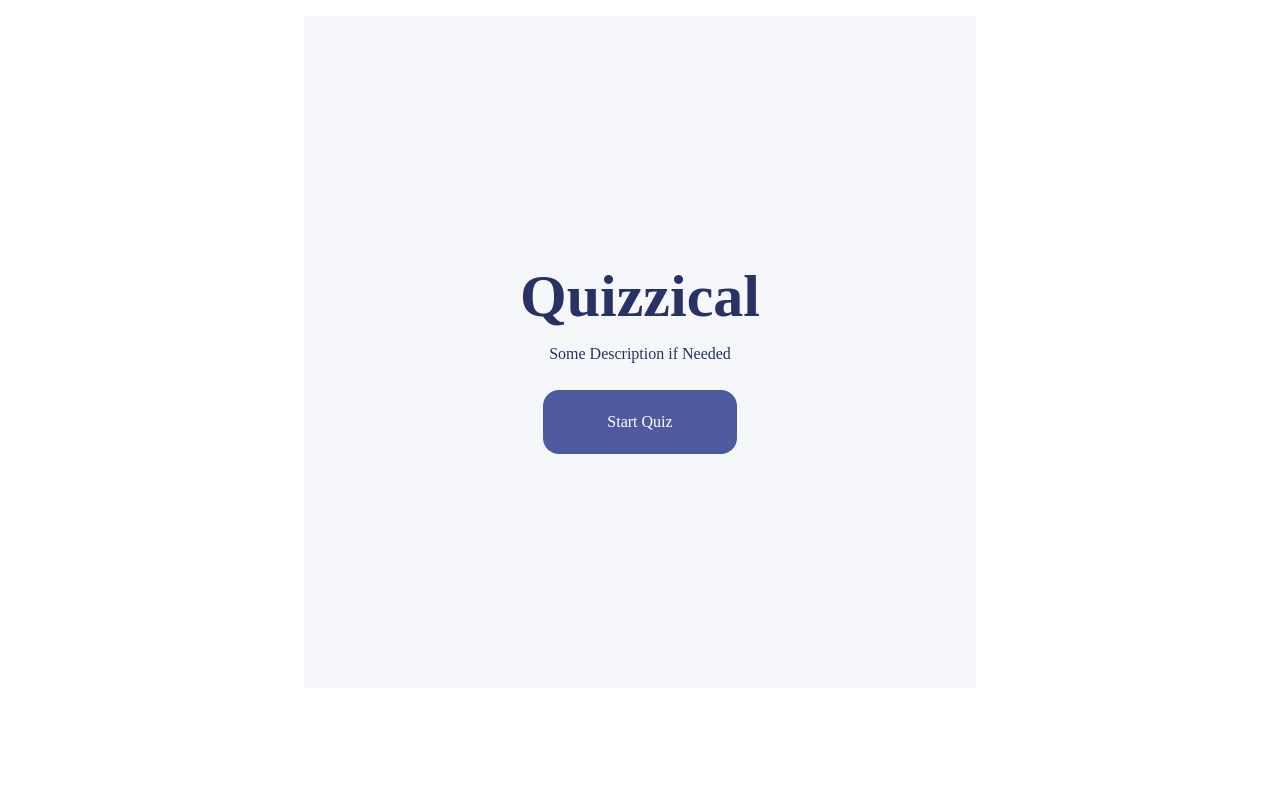
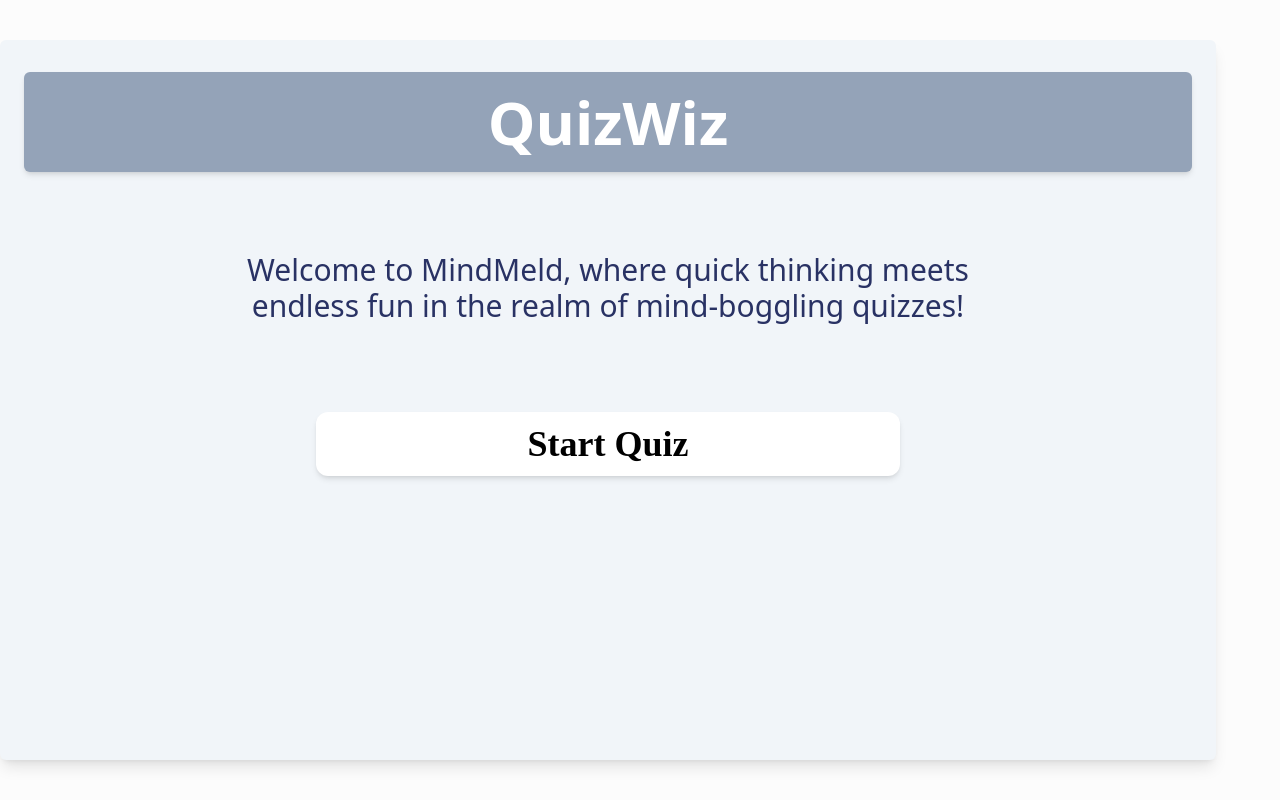
Before and after one commit to Taimoor2301/Quizz-App, a React (Vite) app: page / in a window 1280 px wide. Built offline with nearby package versions, Linux system fonts and the light colour scheme.

Commit message:
Finalize initial Version

```diff
--- a/src/components/Answers.jsx
+++ b/src/components/Answers.jsx
@@ -18,11 +18,11 @@ const Answers = (props) => {
   return data.map((i) => {
     return (
       <span
+        className="hover:shadow-xl hover:translate-y-[-5px] transition-all md:min-w-[150px] shadow-md rounded-md bg-slate-200"
         style={
           !props.gameFinished
             ? {
-                backgroundColor: i.selected ? "#4D5B9E" : "transparent",
-                color: i.selected ? "white" : "inherit",
+                backgroundColor: i.selected ? "white" : "",
               }
             : {
                 backgroundColor: i.correctPick
--- a/src/components/intro.jsx
+++ b/src/components/intro.jsx
@@ -1,13 +1,33 @@
 export default function Intro(props) {
   return (
-    <div className="flex flex-col gap-6 max-w-2xl relative aspect-square mx-auto mt-4 justify-center items-center bg-[#F5F7FB]">
-      <div className="text-center text-[#293264]">
-        <h1 className="text-6xl my-4 font-bold">Quizzical</h1>
-        <p className="space-x-2">Some Description if Needed</p>
+    <div
+      className=" bg-slate-100
+        p-6
+       shadow-lg
+       rounded-md
+       flex flex-col
+       lg:max-w-[95%]
+       min-h-[90vh]
+       min-w-[80vw]
+       items-center
+       gap-y-10
+       "
+    >
+      <div className="text-center text-[#293264] flex flex-col">
+        <h1
+          className="font-bold text-6xl  text-center my-2 mb-8
+      bg-slate-400 py-5 rounded-md shadow-md text-white "
+        >
+          QuizWiz
+        </h1>
+        <p className="md:max-w-[70%] text-center self-center my-12 text-3xl ">
+          Welcome to MindMeld, where quick thinking meets endless fun in the
+          realm of mind-boggling quizzes!
+        </p>
       </div>
 
       <button
-        className="bg-[#4D5B9E] hover:bg-[#293264] text-white px-16 py-5 rounded-2xl"
+        className=" hover:bg-gray-700 hover:text-white font-bold shadow-md bg-white px-10 py-3 rounded-xl self-center mb-4 font-[poppins] min-w-[50%] text-4xl"
         onClick={props.start}
       >
         Start Quiz
--- a/src/components/quiz.jsx
+++ b/src/components/quiz.jsx
@@ -18,6 +18,7 @@ export default function Quiz(props) {
               {
                 id: i.id,
                 question: i.question.text,
+                category: i.category,
 
                 options: [
                   {
@@ -94,25 +95,41 @@ export default function Quiz(props) {
   return (
     <div
       className="
-     mx-auto
-    pt-6 px-3
-       bg-[#F5F7FB]
+        bg-slate-100
+        p-6
+       shadow-lg
+       rounded-md
         flex flex-col
-        align-middle
-        justify-center
-         lg:max-w-6xl"
+       lg:max-w-[95%]
+       min-h-[90vh]
+       min-w-[80vw]
+
+
+
+         "
     >
-      <div className="mx-auto">
+      <h1
+        className="font-bold text-4xl  text-center my-2 mb-8
+      bg-slate-500 py-5 rounded-md shadow-md text-white "
+      >
+        QuizWiz
+      </h1>
       {data.slice(0, 5).map((obj) => {
         return (
           <div
-              className="text-[#293264] flex flex-col gap-2 mb-6 lg:max-w-[80%]"
+            className="text-gray-700 flex flex-col gap-2 mb-6"
             key={obj.id}
             id={obj.id}
           >
-              <h2 className=" font-bold">{obj.question}</h2>
+            <div className="flex items-center">
+              <h2 className=" font-semibold my-3 mr-auto">{obj.question}</h2>
+
+              <span className="text-[.5rem] md:text-[1rem] rounded-md shadow-md p-1 mx-2 bg-slate-400 font-thin text-white">
+                {obj.category}
+              </span>
+            </div>
             <div
-                className="flex lg:gap-[3rem] gap-4 font-medium text-center text-sm"
+              className=" font-semibold text-center flex-wrap grid md:grid-cols-4  border-b-2 pb-3 gap-4 grid-cols-2"
               id="answerOptions"
             >
               <Answers
@@ -122,19 +139,16 @@ export default function Quiz(props) {
                 questionId={obj.id}
               />
             </div>
-              <div className="h-[2px] rounded-md bg-slate-300"></div>
           </div>
         );
       })}
-      </div>
-
       {gameFinished && (
-        <div className="text-center , font-semibold text-3xl my-5">
+        <div className="text-center font-semibold text-3xl my-5 ">
           You Got {result.length} out of 5
         </div>
       )}
       <button
-        className="bg-[#4D5B9E] hover:bg-[#293264] font-bold text-xl text-white px-14 py-5 rounded-2xl self-center mb-6"
+        className=" hover:bg-gray-700 hover:text-white font-bold shadow-md bg-white px-10 py-3 rounded-xl self-center mb-4 font-[poppins]"
         onClick={checkAnswer}
       >
         {gameFinished ? "Start Again" : "Check Answer"}
--- a/src/index.css
+++ b/src/index.css
@@ -8,22 +8,17 @@
   padding: 0;
 }
 body {
-  font-family: poppins;
-}
-#answerOptions > span {
-  padding: 0.2rem 1rem;
-  width: 150px;
-
-  border: 2px solid #293264;
-  border-radius: 4rem;
-  cursor: pointer;
+  font-family: system-ui, -apple-system, BlinkMacSystemFont, "Segoe UI", Roboto,
+    Oxygen, Ubuntu, Cantarell, "Open Sans", "Helvetica Neue", sans-serif;
   display: flex;
   justify-content: center;
   align-items: center;
-  &:hover {
-    background-color: #deebf8;
-  }
+  min-height: 100vh;
+  background-color: rgb(252, 252, 252);
 }
-button[selected="false"] {
-  background-color: #000000;
+#answerOptions > span {
+  padding: 0.5rem 1rem;
+  cursor: pointer;
+
+  overflow: hidden;
 }
```
Lines whose indentation alone changed are shown as unchanged.
